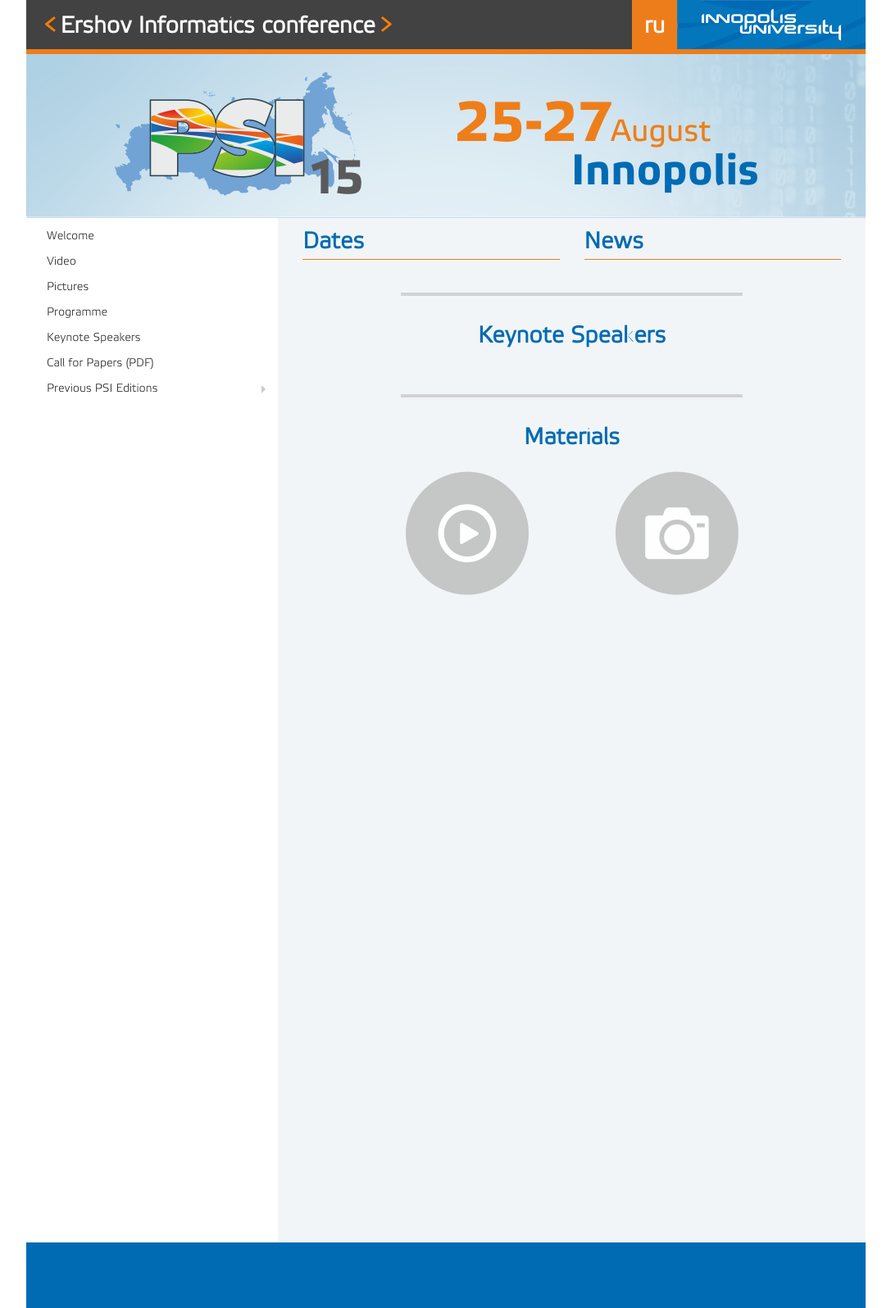
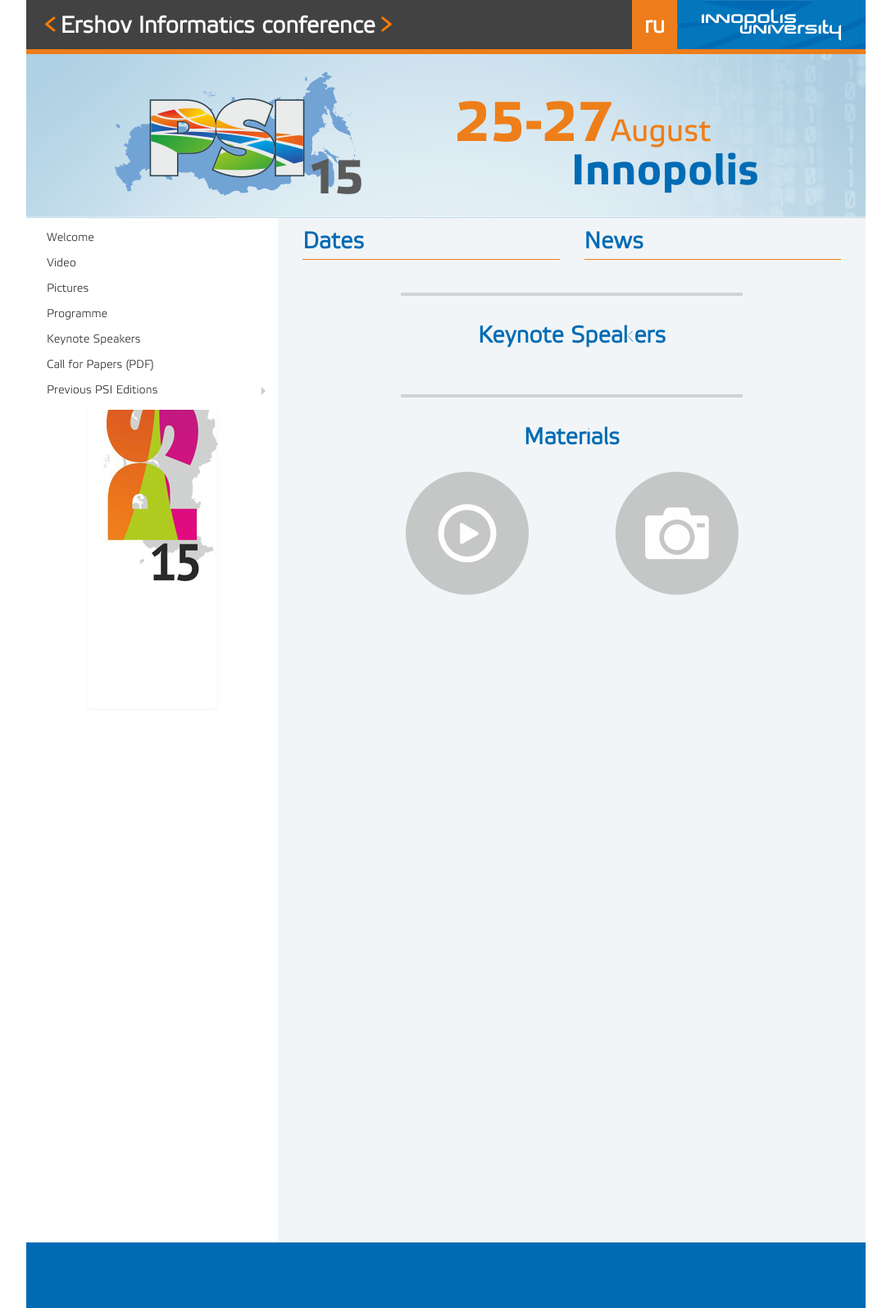
Before and after one commit to lunatik-210/psi, a Flask app: page / in a window 1280 px wide. Shown: the whole page at 82% size, without its empty margins (96-1183 px from the left). Run offline with Flask 2, Linux system fonts and the light colour scheme; data that the repository does not hold is empty; parts of the project's set-up code (start-up, migrations or seed data) failed here and were passed over; some libraries are stand-ins or nearby versions.

Commit message:
Added banner

```diff
--- a/app/static/css/global.css
+++ b/app/static/css/global.css
@@ -62,7 +62,7 @@
   width: 30%;
   display: inline-block;
   vertical-align: top;
-  margin-right: -4px;
+  float: left;
 }
 
 .body-content
--- a/app/static/css/header.css
+++ b/app/static/css/header.css
@@ -62,7 +62,7 @@
     width: 230px;
     height: 60px;
     vertical-align: top;
-    margin-right: -4px;
+    float: right;
 }
 
 .b-inno-logo img
--- a/app/static/css/main.css
+++ b/app/static/css/main.css
@@ -250,3 +250,11 @@
 {
     background-image: url("../images/photo_hover.png");
 }
+
+.b-banner
+{
+    background-image: url("../images/banner.jpg");
+    width: 160px;
+    height: 600px;
+    margin: 0 auto;
+}
--- a/app/static/css/menu.css
+++ b/app/static/css/menu.css
@@ -1,15 +1,15 @@
 .menu_wrapper
 {
+    display: block;
     position:relative;
+    width: 100%;
 }
 
 .menu
 {
-    margin-top: 24px;
     display: block;
-    position: absolute;
-    top: 182px;
-    width: 307px;
+    width: 100%;
+
     border: 0 !important;
 
     -webkit-box-shadow: none !important;
--- a/app/templates/index.html
+++ b/app/templates/index.html
@@ -25,10 +25,6 @@
 
 {% include "header.html" %}
 
-<div class="menu_wrapper">
-    {% include "menu-old.html" %}
-</div>
-
 <div class="b-header-separator"></div>
 
 <div class="b-psi-logo">
@@ -39,7 +35,12 @@
     {% endif %}
 </div>
 
-<div class="body-left-menu"></div>
+<div class="body-left-menu">
+    <div class="menu_wrapper">
+        {% include "menu-old.html" %}
+    </div>
+    <div class="b-banner"></div>
+</div>
 
 <div class="body-content">
     {% block content %}
```
